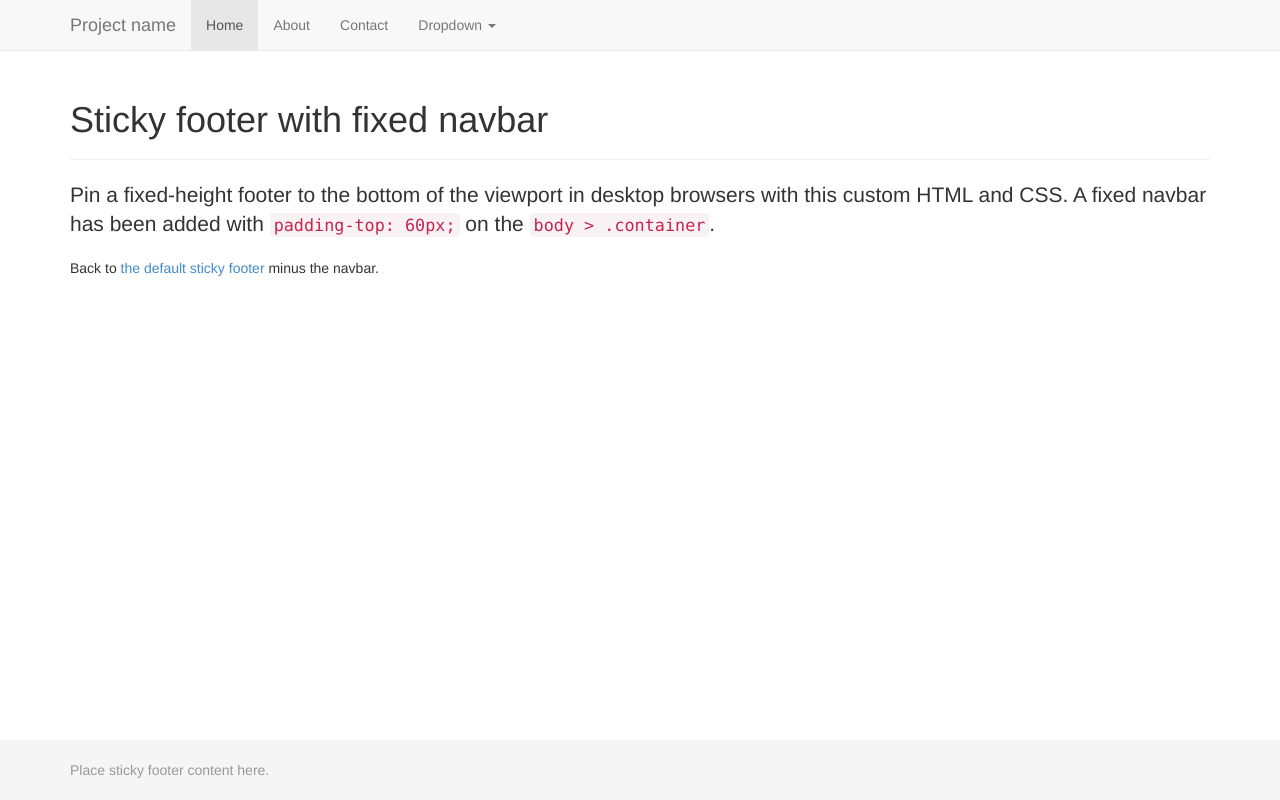
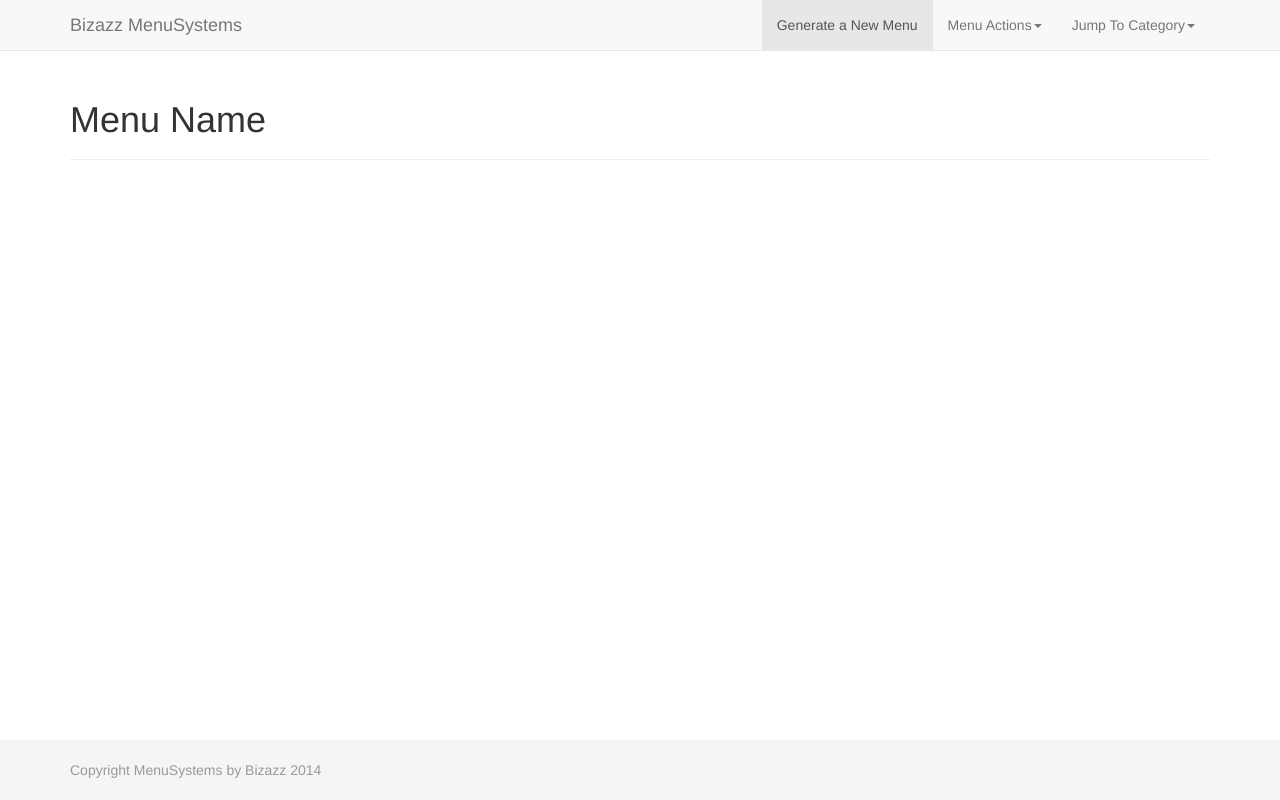
Before and after one commit to bizazz/MenuSystems, a PHP site: page / in a window 1280 px wide. Run offline with PHP 8.4, Linux system fonts and the light colour scheme.

Commit message:
Added Branding to page

```diff
--- a/index.php
+++ b/index.php
@@ -43,23 +43,22 @@
             <span class="icon-bar"></span>
             <span class="icon-bar"></span>
           </button>
-          <a class="navbar-brand" href="#">Project name</a>
+          <a class="navbar-brand" href="#">Bizazz MenuSystems</a>
         </div>
         <div class="collapse navbar-collapse">
-          <ul class="nav navbar-nav">
-            <li class="active"><a href="#">Home</a></li>
-            <li><a href="#about">About</a></li>
-            <li><a href="#contact">Contact</a></li>
+          <ul class="nav navbar-nav pull-right">
+            <li class="active"><a href="#">Generate a New Menu</a></li>
             <li class="dropdown">
-              <a href="#" class="dropdown-toggle" data-toggle="dropdown">Dropdown <b class="caret"></b></a>
+              <a href="#" class="dropdown-toggle" data-toggle="dropdown">Menu Actions<b class="caret"></b></a>
               <ul class="dropdown-menu">
-                <li><a href="#">Action</a></li>
-                <li><a href="#">Another action</a></li>
-                <li><a href="#">Something else here</a></li>
-                <li class="divider"></li>
-                <li class="dropdown-header">Nav header</li>
-                <li><a href="#">Separated link</a></li>
-                <li><a href="#">One more separated link</a></li>
+                <li><a href="#">Generate a New Menu</a></li>
+                <li><a href="#">Delete This Menu</a></li>
+              </ul>
+            </li>
+            <li class="dropdown">
+              <a href="#" class="dropdown-toggle" data-toggle="dropdown">Jump To Category<b class="caret"></b></a>
+              <ul class="dropdown-menu">
+                <li><a href="#">Category</a></li>
               </ul>
             </li>
           </ul>
@@ -70,15 +69,16 @@
     <!-- Begin page content -->
     <div class="container">
       <div class="page-header">
-        <h1>Sticky footer with fixed navbar</h1>
+        <h1>Menu Name</h1>
+
+      <!-- Begin menu content -->
       </div>
-      <p class="lead">Pin a fixed-height footer to the bottom of the viewport in desktop browsers with this custom HTML and CSS. A fixed navbar has been added with <code>padding-top: 60px;</code> on the <code>body > .container</code>.</p>
-      <p>Back to <a href="../sticky-footer">the default sticky footer</a> minus the navbar.</p>
-    </div>
+
+      </div>
 
     <div id="footer">
       <div class="container">
-        <p class="text-muted">Place sticky footer content here.</p>
+        <p class="text-muted">Copyright MenuSystems by Bizazz 2014</p>
       </div>
     </div>
 
```
